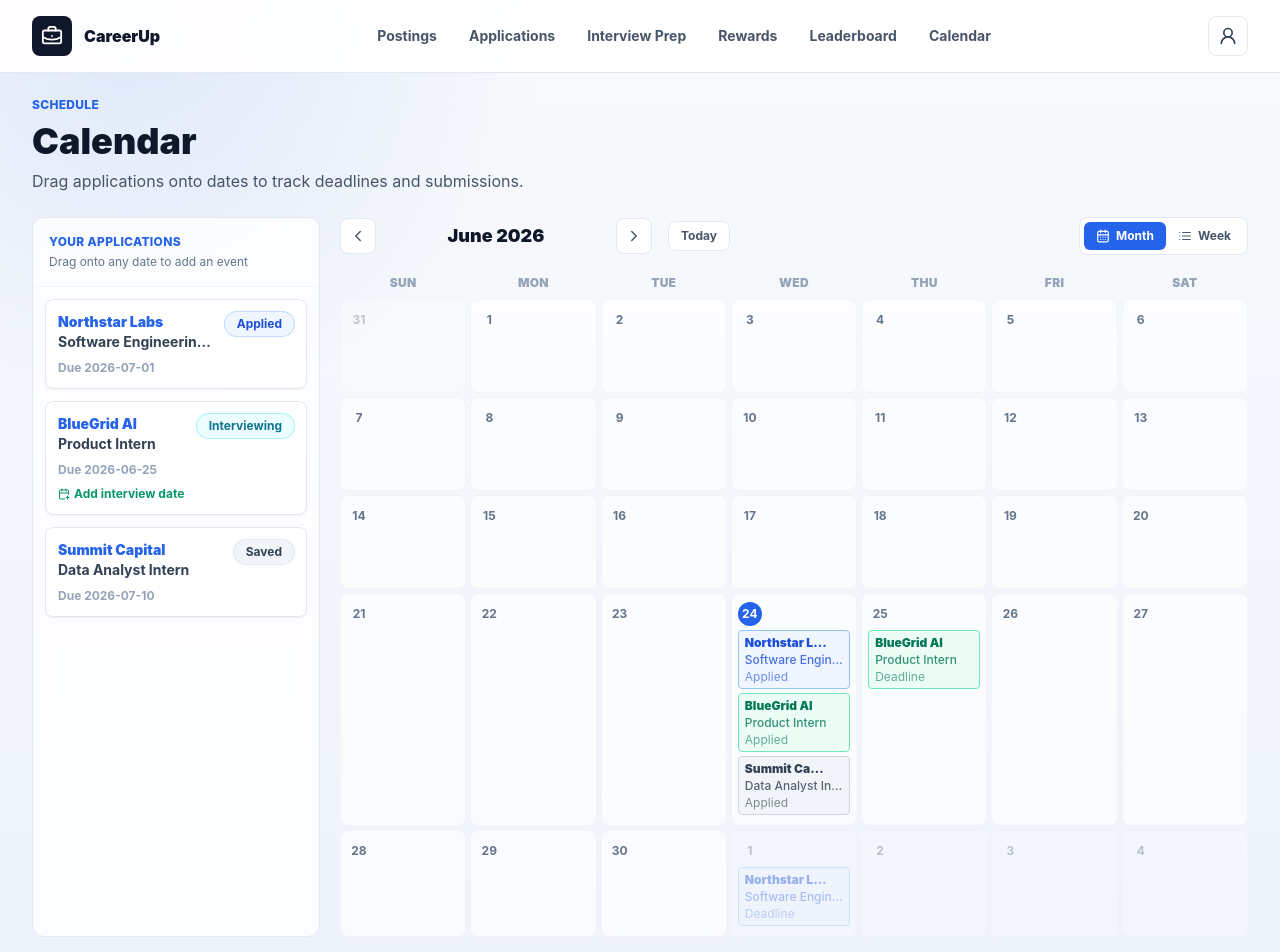
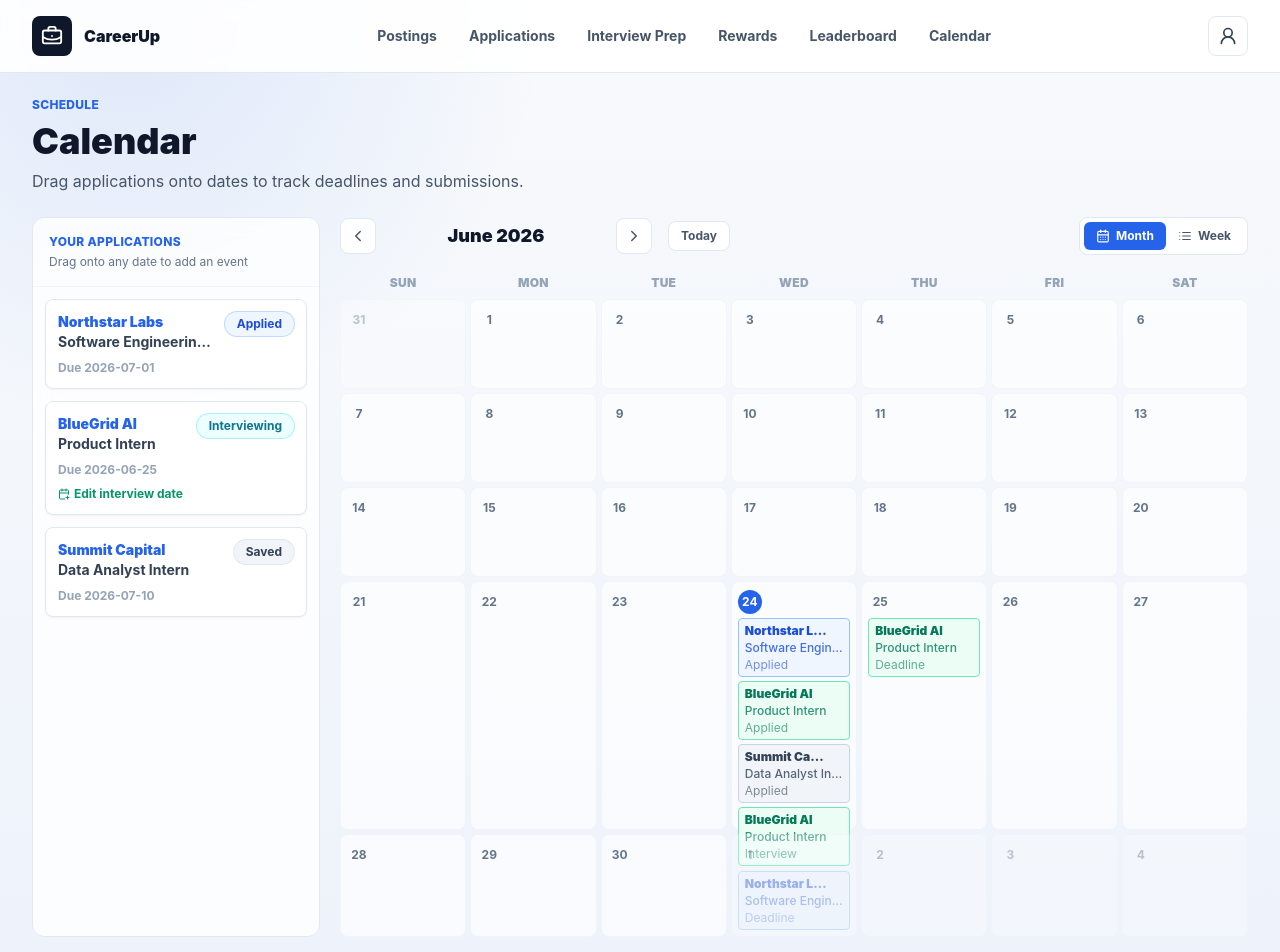
Before and after one commit to Varun-gull/CareerUp, a Next.js app: page /calendar in a window 1280 px wide. Shown: the top 952 px of the page. Built offline with nearby package versions, Linux system fonts and the light colour scheme; no server answers.

Commit message:
Derive fallback interview event for interviewing apps so calendar always shows both events
Co-Authored-By: Claude Sonnet 4.6 <noreply@anthropic.com>

```diff
--- a/components/CalendarView.tsx
+++ b/components/CalendarView.tsx
@@ -77,6 +77,9 @@ function buildEvents(applications: Application[], dbEvents: CalendarEvent[], tod
     if (["applied", "interviewing", "offer"].includes(app.status)) {
       derived.push({ id: `derived-sub-${app.id}`, applicationId: app.id, company: app.company, role: app.role, status: app.status, eventType: "submitted", date: todayStr });
     }
+    if (app.status === "interviewing") {
+      derived.push({ id: `derived-int-${app.id}`, applicationId: app.id, company: app.company, role: app.role, status: app.status, eventType: "interview", date: todayStr });
+    }
   }
   const dbKeys = new Set(dbEvents.map((e) => `${e.applicationId}-${e.eventType}`));
   return [...dbEvents, ...derived.filter((e) => !dbKeys.has(`${e.applicationId}-${e.eventType}`))];
@@ -127,7 +130,7 @@ export function CalendarView({ applications, dbEvents }: { applications: Applica
     if (!scheduleApp) return;
     const app = scheduleApp;
     setScheduleApp(null);
-    dispatchInterviewScheduled({
+    const newEvent: CalendarEvent = {
       id: `pending-${Date.now()}`,
       applicationId: app.id,
       company: app.company,
@@ -137,7 +140,12 @@ export function CalendarView({ applications, dbEvents }: { applications: Applica
       date,
       time,
       notes,
-    });
+    };
+    // Replace any existing interview event (derived or pending) for this app
+    setEvents((prev) => [
+      ...prev.filter((e) => !(e.applicationId === app.id && e.eventType === "interview")),
+      newEvent,
+    ]);
     startTransition(async () => {
       await addInterviewEvent({ applicationId: app.id, company: app.company, role: app.role, date, time, notes });
     });
@@ -257,12 +265,12 @@ export function CalendarView({ applications, dbEvents }: { applications: Applica
               {app.deadline && app.deadline !== "No deadline" && (
                 <p className="mt-2 text-xs font-bold text-slate-400">Due {app.deadline}</p>
               )}
-              {app.status === "interviewing" && !scheduledAppIds.has(app.id) && (
+              {app.status === "interviewing" && (
                 <button
                   onClick={(e) => { e.stopPropagation(); setScheduleApp(app); }}
                   className="mt-2 flex items-center gap-1 text-xs font-bold text-emerald-600 hover:text-emerald-800 transition-colors"
                 >
-                  <CalendarPlus size={12} /> Add interview date
+                  <CalendarPlus size={12} /> {scheduledAppIds.has(app.id) ? "Edit interview date" : "Set interview date"}
                 </button>
               )}
             </div>
```
